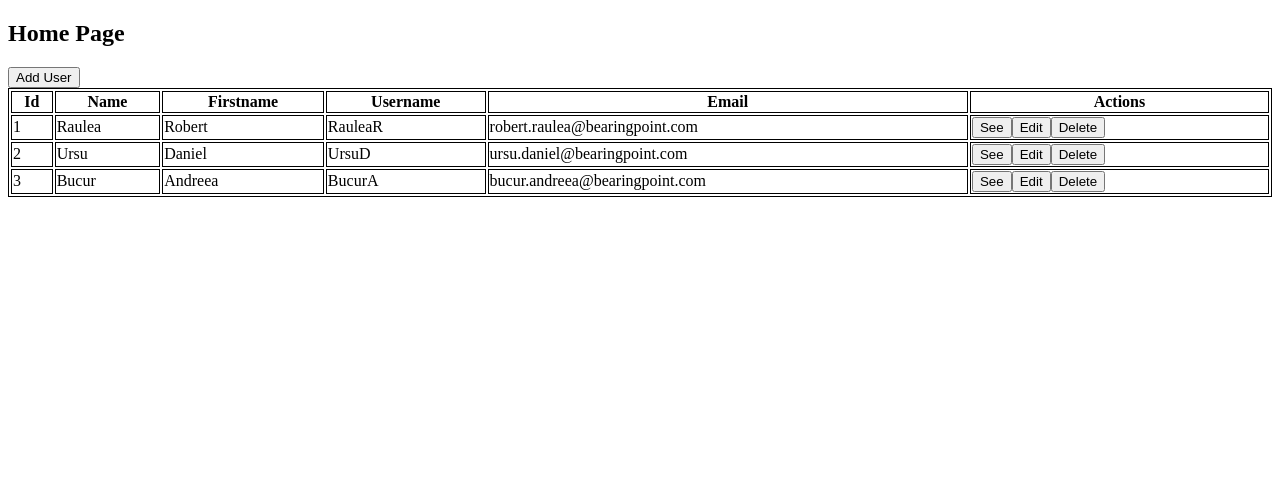
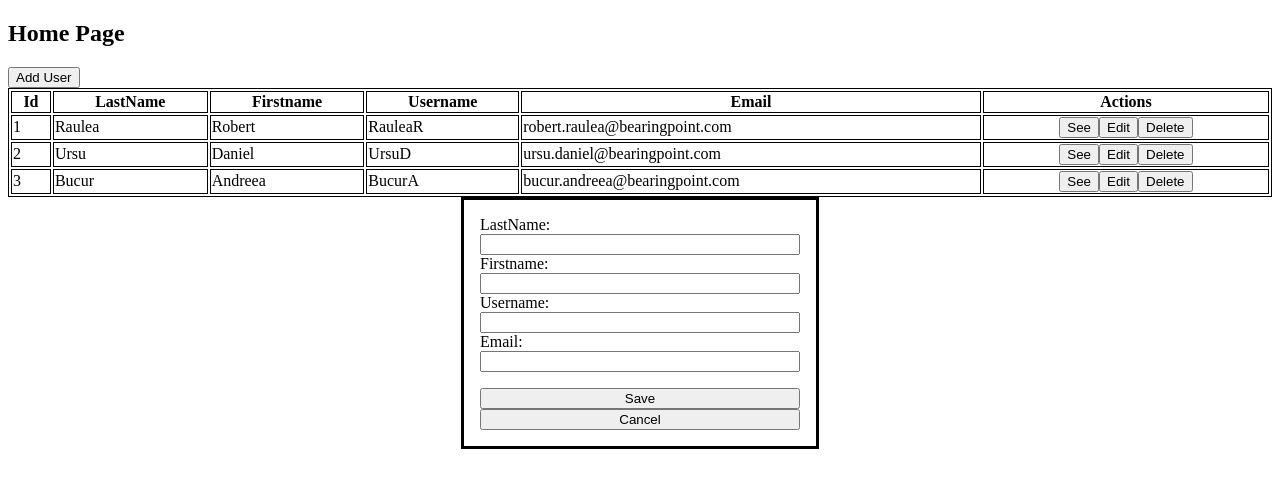
Before and after one commit to RauleaRobert/CRUD, an Angular app: page / in a window 1280 px wide. Both pictures are taken after a click on the button "Add User". Shown: the top 488 px of the page. Built offline with nearby package versions, Linux system fonts and the light colour scheme.

Commit message:
Add user dialog open and close

```diff
--- a/src/app/home/home.component.css
+++ b/src/app/home/home.component.css
@@ -5,3 +5,10 @@ table, th, td {
 table {
     width:100%;
 }
+
+.actions {
+    display: flex;
+    flex-direction: row;
+    justify-content: center;
+    align-items: center;
+}
--- a/src/app/home/home.component.html
+++ b/src/app/home/home.component.html
@@ -1,10 +1,10 @@
 <h2>Home Page</h2>
-<button>Add User</button>
+<button  (click)="showDialog()">Add User</button>
 
 <table style="width:100%;">
     <tr>
         <th>Id</th>
-        <th>Name</th>
+        <th>LastName</th>
         <th>Firstname</th>
         <th>Username</th>
         <th>Email</th>
@@ -17,7 +17,7 @@
             <td> {{ user.firstName }} </td>
             <td> {{ user.userName }} </td>
             <td> {{ user.email }} </td>
-            <td>
+            <td class="actions">
                 <button>See</button>
                 <button>Edit</button>
                 <button (click)="handleDelete(user)">Delete</button>
@@ -28,3 +28,5 @@
         Loading...
     </ng-container>
 </table>
+
+<app-users-editor *ngIf="visible" (visibleRequest)="visibleReq($event)"></app-users-editor>
--- a/src/app/home/home.component.ts
+++ b/src/app/home/home.component.ts
@@ -1,4 +1,4 @@
-import { Component, OnInit } from '@angular/core';
+import { Component,OnInit} from '@angular/core';
 import { User } from '../user';
 import { UserService } from '../user.service';
 
@@ -9,6 +9,7 @@ import { UserService } from '../user.service';
 })
 export class HomeComponent implements OnInit {
   public users: User[] = [];
+  public visible: boolean = false;
 
   constructor(private readonly userService: UserService) { }
 
@@ -16,10 +17,17 @@ export class HomeComponent implements OnInit {
     console.log('START');
     this.users = await this.userService.getUsers();
     console.log('STOP');
-
   };
 
   handleDelete(user: User){
     this.userService.deleteUser(user);
   }
+
+  showDialog(){
+    this.visible = true;
+  }
+
+  visibleReq(state:boolean){
+    this.visible = state;
+  }
 }
--- a/src/app/user.service.ts
+++ b/src/app/user.service.ts
@@ -5,6 +5,8 @@ import { User } from './user';
   providedIn: 'root'
 })
 export class UserService {
+  public hide: boolean = true;
+
   private users: User[] = [
       {
         id: 1,
@@ -44,6 +46,4 @@ export class UserService {
     this.users.splice(index, 1);
   }
 
-
-
 }
--- /dev/null
+++ b/src/app/users-editor/users-editor.component.css
@@ -0,0 +1,9 @@
+.modal {
+    display: grid;
+    visibility: visible;
+}
+
+hr {
+    border: none;
+    width: 20em;
+}
--- /dev/null
+++ b/src/app/users-editor/users-editor.component.html
@@ -0,0 +1,16 @@
+<dialog open class ="modal">
+        <label for="LastName">LastName: </label>
+        <input id="LastName" type="text" [formControl]="lastName">
+
+        <label for="Firstname">Firstname: </label>
+        <input id="Firstname" type="text" [formControl]="firstname">
+
+        <label for="Username">Username: </label>
+        <input id="Username" type="text" [formControl]="username">
+
+        <label for="Email">Email: </label>
+        <input id="Email" type="text" [formControl]="email">
+    <hr>
+        <button>Save</button>
+        <button (click)="closeDialog()" >Cancel</button>
+</dialog>
--- /dev/null
+++ b/src/app/users-editor/users-editor.component.ts
@@ -0,0 +1,33 @@
+import { Component, EventEmitter, Input, Output } from '@angular/core';
+import { FormControl, FormGroup, FormBuilder} from '@angular/forms';
+import { UserService } from '../user.service';
+
+@Component({
+  selector: 'app-users-editor',
+  templateUrl: './users-editor.component.html',
+  styleUrls: ['./users-editor.component.css']
+})
+export class UsersEditorComponent{
+
+  @Output() visibleRequest = new EventEmitter <boolean> ();
+
+    // userDetailsForm = this.fb.group({  --> Please ignore for moment this changes
+    //   lastName: [''],
+    //   firstName: [''],
+    //   userName: [''],
+    //   email: ['']
+
+    // });
+
+  constructor(private readonly userService: UserService, private fb: FormBuilder) { }
+
+
+   lastName= new FormControl('');
+   firstname= new FormControl('');
+   username= new FormControl('');
+   email= new FormControl('');
+
+   closeDialog(){
+     this.visibleRequest.emit(false);
+   }
+}
```
Also changed, not shown: src/app/app.module.ts (+6 -2 lines). Lines whose indentation alone changed are shown as unchanged.
